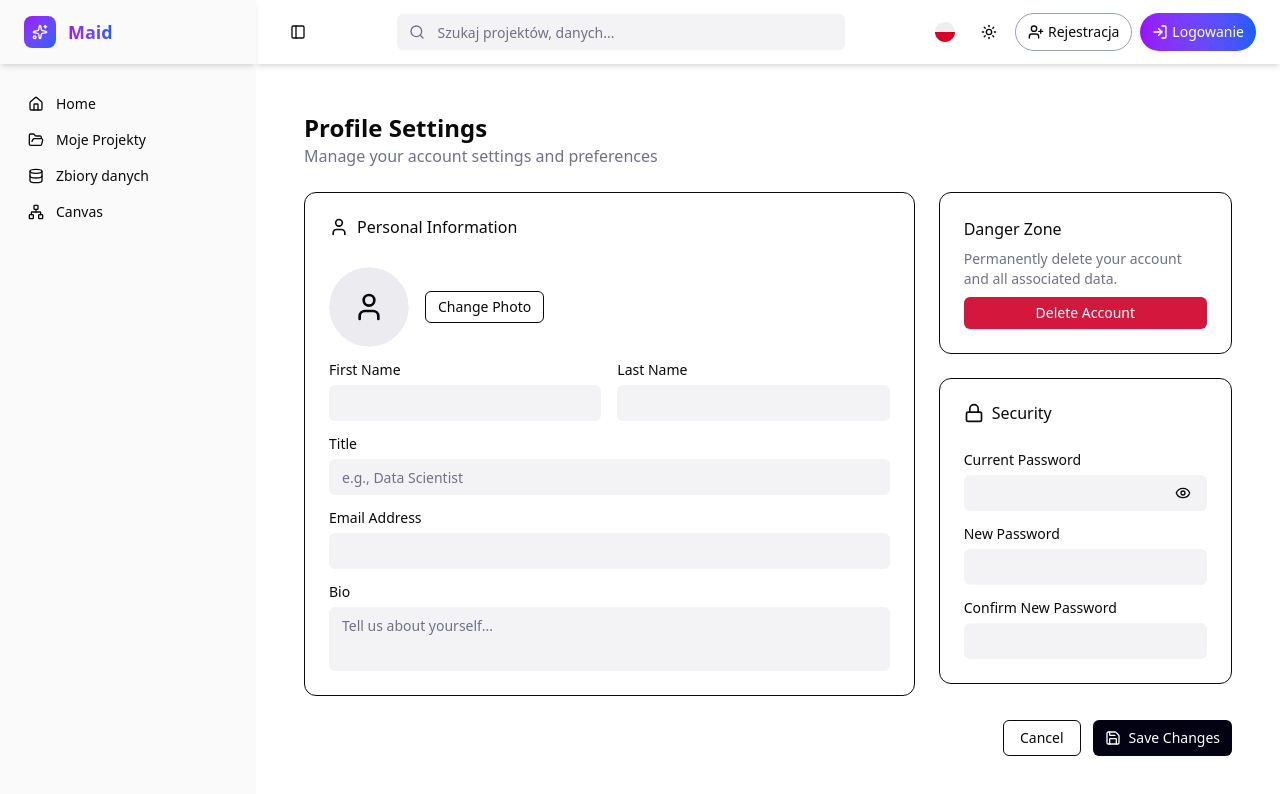
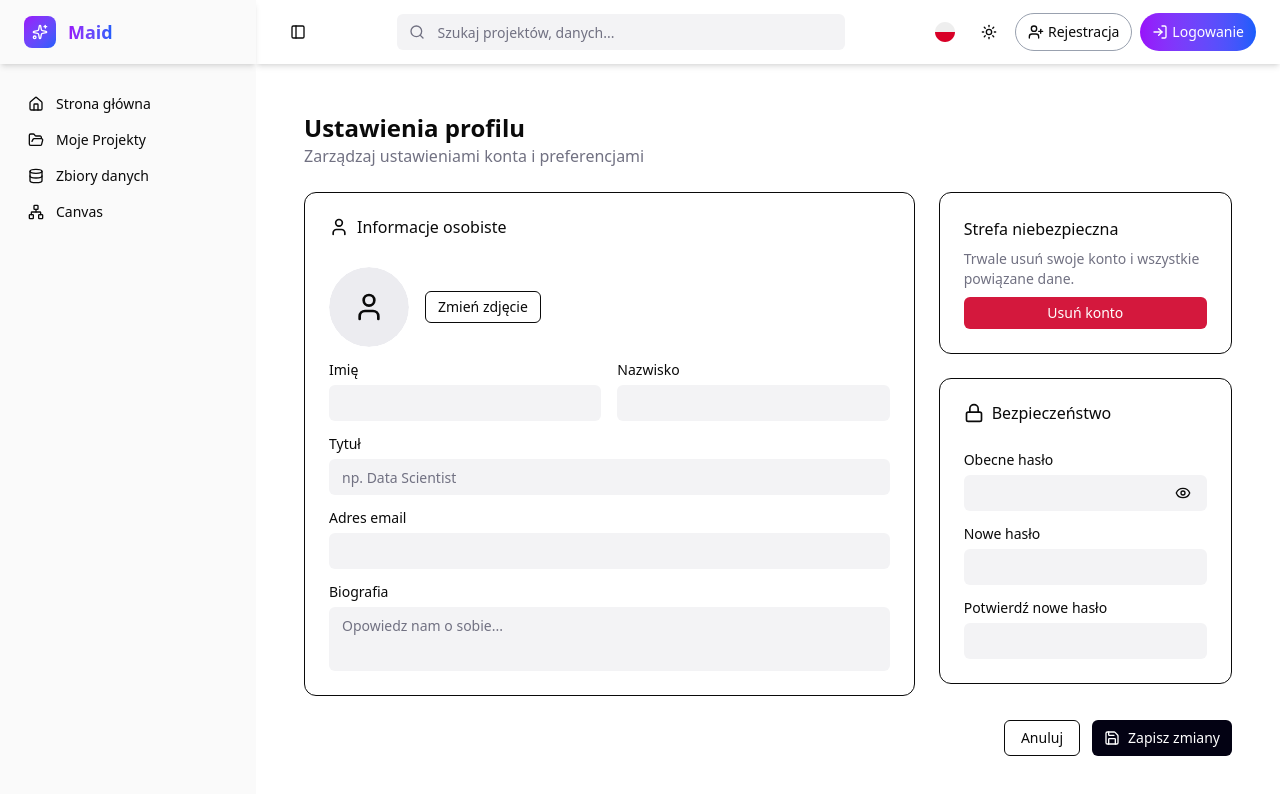
Before and after one commit to PikkiKaju/MAID, a React (Vite) app in the folder frontend-user/: page /settings in a window 1280 px wide. Shown: the top 794 px of the page. Built offline with nearby package versions, Linux system fonts and the light colour scheme.

Commit message:
Adding translation to Profile Page

```diff
--- a/frontend-user/src/components/profile/AvatarPicker.tsx
+++ b/frontend-user/src/components/profile/AvatarPicker.tsx
@@ -1,4 +1,5 @@
 import { useState, useEffect } from "react";
+import { useTranslation } from "react-i18next";
 import {
   Dialog,
   DialogContent,
@@ -22,6 +23,7 @@ export function AvatarPicker({
   onOpenChange,
   onSelect,
 }: AvatarPickerProps) {
+  const { t } = useTranslation();
   const [avatars, setAvatars] = useState<AvatarOption[]>([]);
   const [loading, setLoading] = useState(false);
   const [error, setError] = useState<string | null>(null);
@@ -40,7 +42,7 @@ export function AvatarPicker({
       const data = await profileService.getAvatars();
       setAvatars(data);
     } catch (err) {
-      setError("Failed to load avatars. Please try again.");
+      setError(t("profile.failedToLoadAvatars"));
       console.error("Error loading avatars:", err);
     } finally {
       setLoading(false);
@@ -62,9 +64,9 @@ export function AvatarPicker({
     <Dialog open={open} onOpenChange={onOpenChange}>
       <DialogContent className="max-w-2xl max-h-[80vh] overflow-y-auto">
         <DialogHeader>
-          <DialogTitle>Choose Your Avatar</DialogTitle>
+          <DialogTitle>{t("profile.chooseAvatar")}</DialogTitle>
           <DialogDescription>
-            Select an avatar to represent your profile
+            {t("profile.selectAvatarDescription")}
           </DialogDescription>
         </DialogHeader>
 
@@ -115,10 +117,10 @@ export function AvatarPicker({
 
             <div className="flex justify-end gap-2 pt-4 border-t">
               <Button variant="outline" onClick={() => onOpenChange(false)}>
-                Cancel
+                {t("common.cancel")}
               </Button>
               <Button onClick={handleConfirm} disabled={!selectedAvatarId}>
-                Select Avatar
+                {t("profile.selectAvatar")}
               </Button>
             </div>
           </>
--- a/frontend-user/src/components/profile/DangerZoneCard.tsx
+++ b/frontend-user/src/components/profile/DangerZoneCard.tsx
@@ -1,3 +1,4 @@
+import { useTranslation } from "react-i18next";
 import { Card, CardContent } from "../../ui/card";
 import { Button } from "../../ui/button";
 
@@ -6,13 +7,14 @@ type DangerZoneCardProps = {
 };
 
 export function DangerZoneCard({ onDelete }: DangerZoneCardProps) {
+  const { t } = useTranslation();
   return (
     <Card>
       <CardContent className="pt-6">
         <div className="space-y-2">
-          <h3 className="font-medium">Danger Zone</h3>
+          <h3 className="font-medium">{t("profile.dangerZoneTitle")}</h3>
           <p className="text-sm text-muted-foreground">
-            Permanently delete your account and all associated data.
+            {t("profile.deleteAccountDescription")}
           </p>
           <Button
             variant="destructive"
@@ -20,7 +22,7 @@ export function DangerZoneCard({ onDelete }: DangerZoneCardProps) {
             className="w-full"
             onClick={onDelete}
           >
-            Delete Account
+            {t("profile.deleteAccountButton")}
           </Button>
         </div>
       </CardContent>
--- a/frontend-user/src/components/profile/PersonalInfoForm.tsx
+++ b/frontend-user/src/components/profile/PersonalInfoForm.tsx
@@ -1,4 +1,5 @@
 import { useState, useEffect } from "react";
+import { useTranslation } from "react-i18next";
 import { User } from "lucide-react";
 import { Card, CardContent, CardHeader, CardTitle } from "../../ui/card";
 import { Avatar, AvatarImage, AvatarFallback } from "../../ui/avatar";
@@ -25,6 +26,7 @@ export function PersonalInfoForm({
   selectedAvatarId,
   selectedAvatarSvg,
 }: PersonalInfoFormProps) {
+  const { t } = useTranslation();
   const [avatarPickerOpen, setAvatarPickerOpen] = useState(false);
   const [currentAvatar, setCurrentAvatar] = useState<string>("");
   const [emailError, setEmailError] = useState<string | null>(null);
@@ -67,7 +69,7 @@ export function PersonalInfoForm({
 
     const emailRegex = /^[^\s@]+@[^\s@]+\.[^\s@]+$/;
     if (!emailRegex.test(email)) {
-      return "Please enter a valid email address";
+      return t("profile.invalidEmail");
     }
 
     return null;
@@ -106,7 +108,7 @@ export function PersonalInfoForm({
       <CardHeader>
         <CardTitle className="flex items-center gap-2">
           <User className="h-5 w-5" />
-          Personal Information
+          {t("profile.personalInformation")}
         </CardTitle>
       </CardHeader>
       <CardContent className="space-y-4">
@@ -138,14 +140,14 @@ export function PersonalInfoForm({
               size="sm"
               onClick={() => setAvatarPickerOpen(true)}
             >
-              Change Photo
+              {t("profile.changePhoto")}
             </Button>
           </div>
         </div>
 
         <div className="grid grid-cols-2 gap-4">
           <div className="space-y-2">
-            <Label htmlFor="firstName">First Name</Label>
+            <Label htmlFor="firstName">{t("profile.firstName")}</Label>
             <Input
               id="firstName"
               value={formData.firstName}
@@ -153,7 +155,7 @@ export function PersonalInfoForm({
             />
           </div>
           <div className="space-y-2">
-            <Label htmlFor="lastName">Last Name</Label>
+            <Label htmlFor="lastName">{t("profile.lastName")}</Label>
             <Input
               id="lastName"
               value={formData.lastName}
@@ -163,17 +165,17 @@ export function PersonalInfoForm({
         </div>
 
         <div className="space-y-2">
-          <Label htmlFor="title">Title</Label>
+          <Label htmlFor="title">{t("profile.title")}</Label>
           <Input
             id="title"
             value={formData.title || ""}
             onChange={(e) => onChange("title", e.target.value)}
-            placeholder="e.g., Data Scientist"
+            placeholder={t("profile.titlePlaceholder")}
           />
         </div>
 
         <div className="space-y-2">
-          <Label htmlFor="email">Email Address</Label>
+          <Label htmlFor="email">{t("profile.emailAddress")}</Label>
           <Input
             id="email"
             type="email"
@@ -192,12 +194,12 @@ export function PersonalInfoForm({
         </div>
 
         <div className="space-y-2">
-          <Label htmlFor="bio">Bio</Label>
+          <Label htmlFor="bio">{t("profile.bio")}</Label>
           <Textarea
             id="bio"
             value={formData.bio}
             onChange={(e) => onChange("bio", e.target.value)}
-            placeholder="Tell us about yourself..."
+            placeholder={t("profile.bioPlaceholder")}
             rows={3}
           />
         </div>
--- a/frontend-user/src/components/profile/SecurityForm.tsx
+++ b/frontend-user/src/components/profile/SecurityForm.tsx
@@ -1,4 +1,5 @@
 import { Lock, Eye, EyeOff } from "lucide-react";
+import { useTranslation } from "react-i18next";
 import { Card, CardContent, CardHeader, CardTitle } from "../../ui/card";
 import { Input } from "../../ui/input";
 import { Label } from "../../ui/label";
@@ -12,18 +13,21 @@ type SecurityFormProps = {
 };
 
 export function SecurityForm({ data, onChange }: SecurityFormProps) {
+  const { t } = useTranslation();
   const [showPassword, setShowPassword] = useState(false);
   return (
     <Card>
       <CardHeader>
         <CardTitle className="flex items-center gap-2">
           <Lock className="h-5 w-5" />
-          Security
+          {t("profile.security")}
         </CardTitle>
       </CardHeader>
       <CardContent className="space-y-4">
         <div className="space-y-2">
-          <Label htmlFor="currentPassword">Current Password</Label>
+          <Label htmlFor="currentPassword">
+            {t("profile.currentPassword")}
+          </Label>
           <div className="relative">
             <Input
               id="currentPassword"
@@ -48,7 +52,7 @@ export function SecurityForm({ data, onChange }: SecurityFormProps) {
         </div>
 
         <div className="space-y-2">
-          <Label htmlFor="newPassword">New Password</Label>
+          <Label htmlFor="newPassword">{t("profile.newPassword")}</Label>
           <Input
             id="newPassword"
             type={showPassword ? "text" : "password"}
@@ -58,7 +62,9 @@ export function SecurityForm({ data, onChange }: SecurityFormProps) {
         </div>
 
         <div className="space-y-2">
-          <Label htmlFor="confirmPassword">Confirm New Password</Label>
+          <Label htmlFor="confirmPassword">
+            {t("profile.confirmNewPassword")}
+          </Label>
           <Input
             id="confirmPassword"
             type={showPassword ? "text" : "password"}
--- a/frontend-user/src/messages/en.json
+++ b/frontend-user/src/messages/en.json
@@ -138,7 +138,56 @@
     "dangerZone": "Danger Zone",
     "deleteAccount": "Delete Account",
     "deleteAccountDescription": "This operation is irreversible",
-    "skills": "Skills"
+    "skills": "Skills",
+    "profileInformation": "Profile Information",
+    "activityOverview": "Your activity and contributions overview",
+    "profileSettings": "Profile Settings",
+    "manageSettings": "Manage your account settings and preferences",
+    "personalInformation": "Personal Information",
+    "changePhoto": "Change Photo",
+    "firstName": "First Name",
+    "lastName": "Last Name",
+    "title": "Title",
+    "titlePlaceholder": "e.g., Data Scientist",
+    "emailAddress": "Email Address",
+    "bio": "Bio",
+    "bioPlaceholder": "Tell us about yourself...",
+    "currentPassword": "Current Password",
+    "newPassword": "New Password",
+    "confirmNewPassword": "Confirm New Password",
+    "saveChanges": "Save Changes",
+    "saving": "Saving...",
+    "joined": "Joined",
+    "chooseAvatar": "Choose Your Avatar",
+    "selectAvatarDescription": "Select an avatar to represent your profile",
+    "selectAvatar": "Select Avatar",
+    "dangerZoneTitle": "Danger Zone",
+    "deleteAccountDescription": "Permanently delete your account and all associated data.",
+    "deleteAccountButton": "Delete Account",
+    "failedToLoadProfile": "Failed to load profile data. Please try again.",
+    "failedToUpdateProfile": "Failed to update profile. Please try again.",
+    "profileUpdatedSuccess": "Profile updated successfully!",
+    "failedToDeleteAccount": "Failed to delete account. Please try again.",
+    "deleteAccountConfirm": "Are you sure you want to delete your account? This action cannot be undone.",
+    "invalidEmail": "Please enter a valid email address",
+    "passwordsDoNotMatch": "New passwords do not match.",
+    "currentPasswordRequired": "Current password is required to change password.",
+    "failedToLoadAvatars": "Failed to load avatars. Please try again.",
+    "user": "User",
+    "months": {
+      "january": "January",
+      "february": "February",
+      "march": "March",
+      "april": "April",
+      "may": "May",
+      "june": "June",
+      "july": "July",
+      "august": "August",
+      "september": "September",
+      "october": "October",
+      "november": "November",
+      "december": "December"
+    }
   },
   "language": {
     "switchTo": "Switch to",
--- a/frontend-user/src/messages/pl.json
+++ b/frontend-user/src/messages/pl.json
@@ -30,7 +30,7 @@
     "user": "Użytkownik"
   },
   "sidebar": {
-    "home": "Home",
+    "home": "Strona główna",
     "myProjects": "Moje Projekty",
     "datasets": "Zbiory danych",
     "canvas": "Canvas"
@@ -138,7 +138,56 @@
     "dangerZone": "Strefa niebezpieczna",
     "deleteAccount": "Usuń konto",
     "deleteAccountDescription": "Ta operacja jest nieodwracalna",
-    "skills": "Umiejętności"
+    "skills": "Umiejętności",
+    "profileInformation": "Informacje o profilu",
+    "activityOverview": "Przegląd Twojej aktywności i wkładu",
+    "profileSettings": "Ustawienia profilu",
+    "manageSettings": "Zarządzaj ustawieniami konta i preferencjami",
+    "personalInformation": "Informacje osobiste",
+    "changePhoto": "Zmień zdjęcie",
+    "firstName": "Imię",
+    "lastName": "Nazwisko",
+    "title": "Tytuł",
+    "titlePlaceholder": "np. Data Scientist",
+    "emailAddress": "Adres email",
+    "bio": "Biografia",
+    "bioPlaceholder": "Opowiedz nam o sobie...",
+    "currentPassword": "Obecne hasło",
+    "newPassword": "Nowe hasło",
+    "confirmNewPassword": "Potwierdź nowe hasło",
+    "saveChanges": "Zapisz zmiany",
+    "saving": "Zapisywanie...",
+    "joined": "Dołączył",
+    "chooseAvatar": "Wybierz swój avatar",
+    "selectAvatarDescription": "Wybierz avatar, który będzie reprezentował Twój profil",
+    "selectAvatar": "Wybierz avatar",
+    "dangerZoneTitle": "Strefa niebezpieczna",
+    "deleteAccountDescription": "Trwale usuń swoje konto i wszystkie powiązane dane.",
+    "deleteAccountButton": "Usuń konto",
+    "failedToLoadProfile": "Nie udało się załadować danych profilu. Spróbuj ponownie.",
+    "failedToUpdateProfile": "Nie udało się zaktualizować profilu. Spróbuj ponownie.",
+    "profileUpdatedSuccess": "Profil został zaktualizowany pomyślnie!",
+    "failedToDeleteAccount": "Nie udało się usunąć konta. Spróbuj ponownie.",
+    "deleteAccountConfirm": "Czy na pewno chcesz usunąć swoje konto? Ta operacja jest nieodwracalna.",
+    "invalidEmail": "Wprowadź prawidłowy adres email",
+    "passwordsDoNotMatch": "Nowe hasła nie pasują do siebie.",
+    "currentPasswordRequired": "Obecne hasło jest wymagane, aby zmienić hasło.",
+    "failedToLoadAvatars": "Nie udało się załadować avatarów. Spróbuj ponownie.",
+    "user": "Użytkownik",
+    "months": {
+      "january": "stycznia",
+      "february": "lutego",
+      "march": "marca",
+      "april": "kwietnia",
+      "may": "maja",
+      "june": "czerwca",
+      "july": "lipca",
+      "august": "sierpnia",
+      "september": "września",
+      "october": "października",
+      "november": "listopada",
+      "december": "grudnia"
+    }
   },
   "language": {
     "switchTo": "Przełącz na",
--- a/frontend-user/src/pages/ProfileSettingPage.tsx
+++ b/frontend-user/src/pages/ProfileSettingPage.tsx
@@ -1,5 +1,6 @@
 import { useState, useEffect } from "react";
 import { Save, Loader2 } from "lucide-react";
+import { useTranslation } from "react-i18next";
 import { Button } from "../ui/button";
 import { PersonalInfoForm } from "../components/profile/PersonalInfoForm";
 import { SecurityForm } from "../components/profile/SecurityForm";
@@ -12,6 +13,7 @@ import { useNavigate } from "react-router-dom";
 import { useToast } from "../components/toast/ToastProvider";
 
 export function ProfileSettingsPage() {
+  const { t } = useTranslation();
   const dispatch = useDispatch<AppDispatch>();
   const navigate = useNavigate();
   const { showSuccess, showError } = useToast();
@@ -51,7 +53,7 @@ export function ProfileSettingsPage() {
         confirmPassword: "",
       });
     } catch (err) {
-      showError("Failed to load profile data. Please try again.");
+      showError(t("profile.failedToLoadProfile"));
       console.error("Error loading profile:", err);
     } finally {
       setLoading(false);
@@ -75,7 +77,7 @@ export function ProfileSettingsPage() {
 
     const emailRegex = /^[^\s@]+@[^\s@]+\.[^\s@]+$/;
     if (!emailRegex.test(email)) {
-      return "Please enter a valid email address";
+      return t("profile.invalidEmail");
     }
 
     return null;
@@ -95,12 +97,12 @@ export function ProfileSettingsPage() {
     // Walidacja haseł
     if (formData.newPassword || formData.confirmPassword) {
       if (formData.newPassword !== formData.confirmPassword) {
-        showError("New passwords do not match.");
+        showError(t("profile.passwordsDoNotMatch"));
         setSaving(false);
         return;
       }
       if (!formData.currentPassword) {
-        showError("Current password is required to change password.");
+        showError(t("profile.currentPasswordRequired"));
         setSaving(false);
         return;
       }
@@ -137,11 +139,10 @@ export function ProfileSettingsPage() {
       }));
 
       // Pokaż toast sukcesu
-      showSuccess("Profile updated successfully!");
+      showSuccess(t("profile.profileUpdatedSuccess"));
     } catch (err: any) {
       const errorMessage =
-        err.response?.data?.message ||
-        "Failed to update profile. Please try again.";
+        err.response?.data?.message || t("profile.failedToUpdateProfile");
       showError(errorMessage);
       console.error("Error updating profile:", err);
     } finally {
@@ -150,11 +151,7 @@ export function ProfileSettingsPage() {
   };
 
   const handleDeleteAccount = async () => {
-    if (
-      !confirm(
-        "Are you sure you want to delete your account? This action cannot be undone."
-      )
-    ) {
+    if (!confirm(t("profile.deleteAccountConfirm"))) {
       return;
     }
 
@@ -163,7 +160,7 @@ export function ProfileSettingsPage() {
       dispatch(logout());
       navigate("/login");
     } catch (err) {
-      showError("Failed to delete account. Please try again.");
+      showError(t("profile.failedToDeleteAccount"));
       console.error("Error deleting account:", err);
     }
   };
@@ -179,10 +176,10 @@ export function ProfileSettingsPage() {
   return (
     <div className="space-y-6">
       <div>
-        <h1 className="text-2xl font-semibold">Profile Settings</h1>
-        <p className="text-muted-foreground">
-          Manage your account settings and preferences
-        </p>
+        <h1 className="text-2xl font-semibold">
+          {t("profile.profileSettings")}
+        </h1>
+        <p className="text-muted-foreground">{t("profile.manageSettings")}</p>
       </div>
 
       <div className="grid gap-6 lg:grid-cols-3">
@@ -219,18 +216,18 @@ export function ProfileSettingsPage() {
             setSelectedAvatarSvg(null);
           }}
         >
-          Cancel
+          {t("common.cancel")}
         </Button>
         <Button className="gap-2" onClick={handleSave} disabled={saving}>
           {saving ? (
             <>
               <Loader2 className="h-4 w-4 animate-spin" />
-              Saving...
+              {t("profile.saving")}
             </>
           ) : (
             <>
               <Save className="h-4 w-4" />
-              Save Changes
+              {t("profile.saveChanges")}
             </>
           )}
         </Button>
```
Also changed, not shown: frontend-user/src/components/profile/StatsGrid.tsx (+14 -4 lines), frontend-user/src/pages/ProfileInfoPage.tsx (+43 -19 lines).
